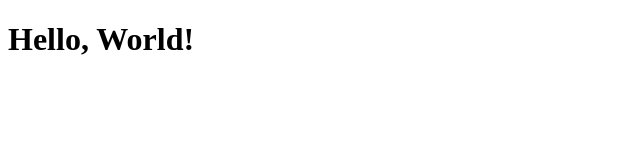
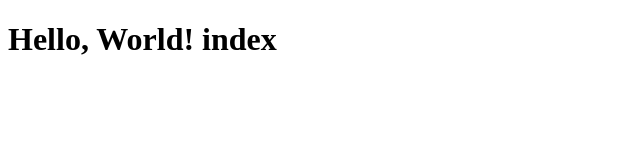
Before and after one commit to platini93/test-page, a plain HTML site: page index.html in a window 1280 px wide. Shown: the whole page, without its empty margins (0-640 px from the left). Drawn offline with Linux system fonts and the light colour scheme.

Commit message:
Update index.html

```diff
--- a/index.html
+++ b/index.html
@@ -7,7 +7,7 @@
 </head>
 <body>
 
-    <h1>Hello, World!</h1>
+    <h1>Hello, World! index</h1>
 
     <!-- Adding a script tag -->
     <script>
```
